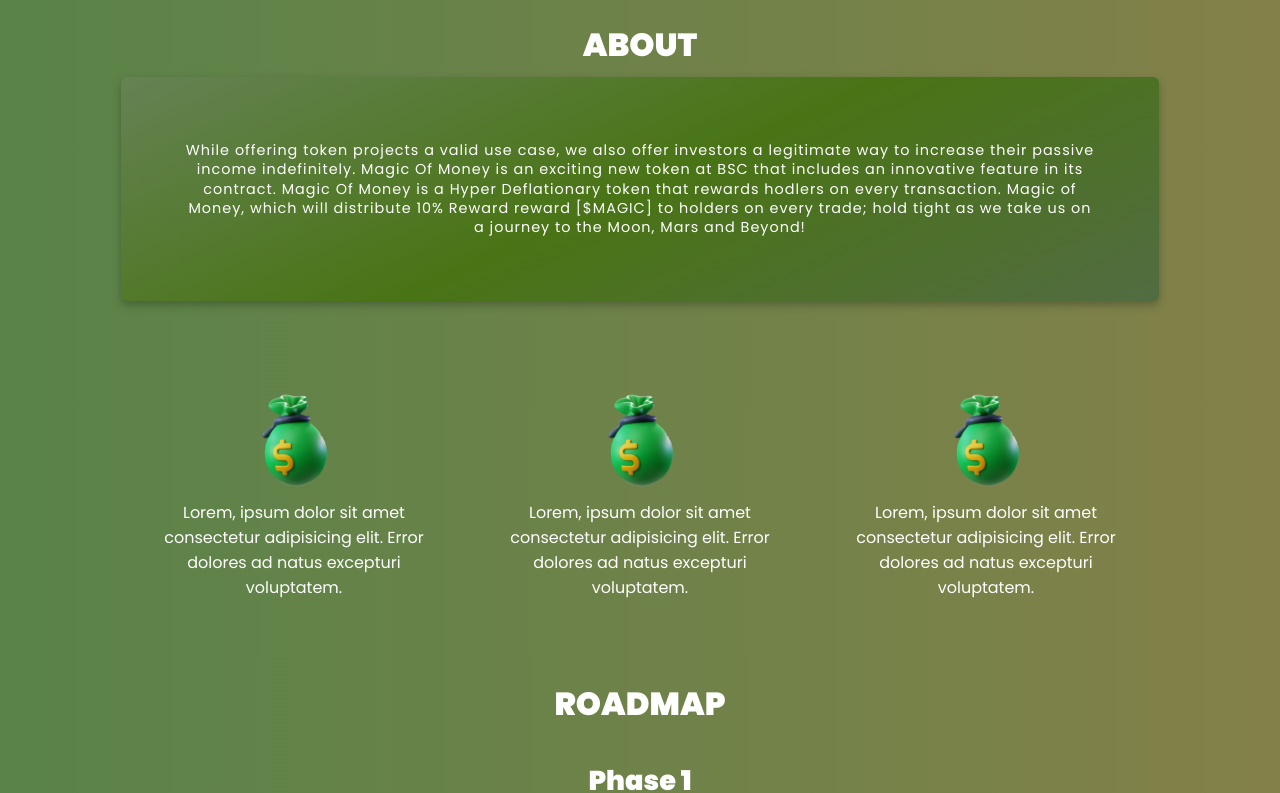
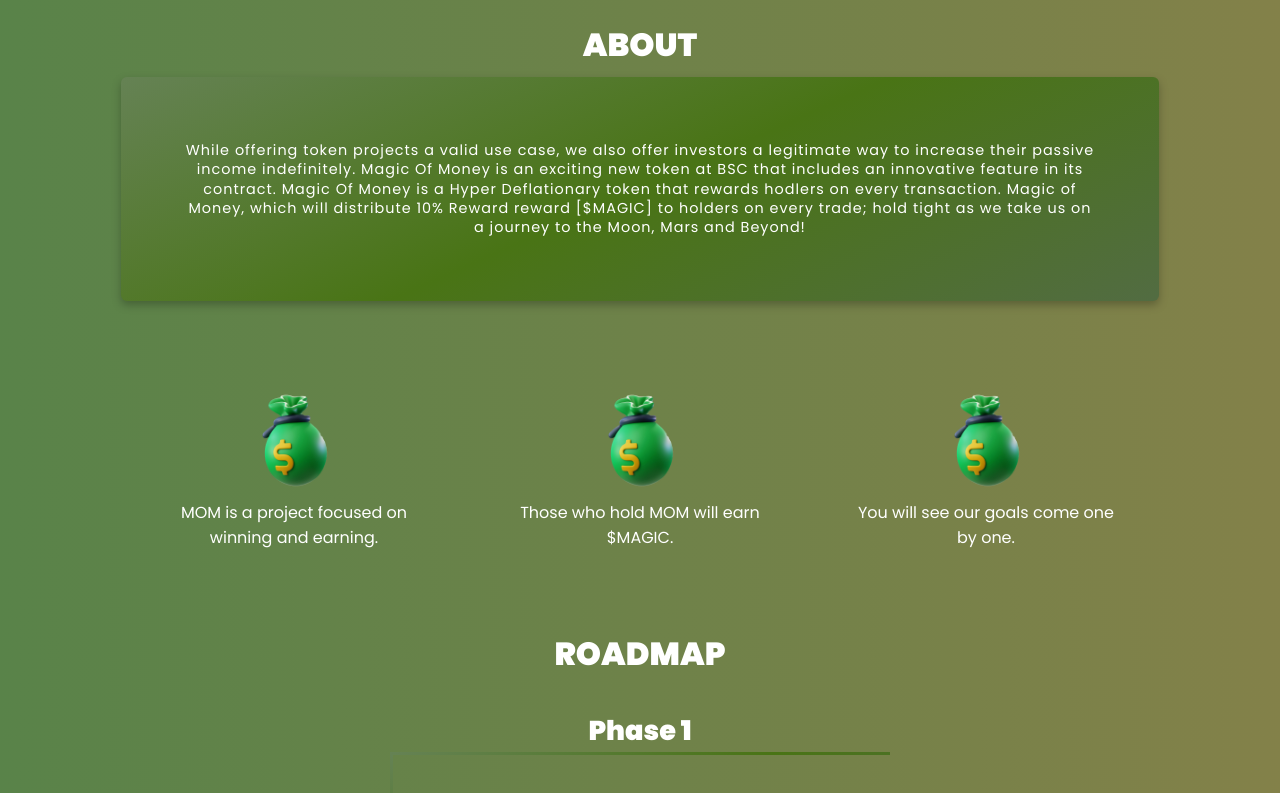
Before and after one commit to magicofmoneydev/magic-of-money-website, a React (Create React App) app: page / in a window 1280 px wide. Shown: the part 869-1662 px from the top of the page. Built offline with nearby package versions, Linux system fonts and the light colour scheme.

Commit message:
props texts, video loop,autoplay

```diff
--- a/src/components/banner/Banner.jsx
+++ b/src/components/banner/Banner.jsx
@@ -17,7 +17,9 @@
             </div>
         </div>
          <div className='banner-image-wrap'>
-            <video src={img}  autoPlay loop ></video>
+            <video  autoPlay loop muted>
+            <source src={img} type="video/mp4"/>
+            </video>
         </div>
     </section>
   )
--- a/src/components/props/Props.jsx
+++ b/src/components/props/Props.jsx
@@ -10,7 +10,7 @@
           <img src={img1} alt="" />
         </div>
         <p className='prop-text'>
-          Lorem, ipsum dolor sit amet consectetur adipisicing elit. Error dolores ad natus excepturi voluptatem.
+        MOM is a project focused on winning and earning.
         </p>
       </div>
 
@@ -19,7 +19,7 @@
           <img src={img1} alt="" />
         </div>
         <p className='prop-text'>
-          Lorem, ipsum dolor sit amet consectetur adipisicing elit. Error dolores ad natus excepturi voluptatem.
+        Those who hold MOM will earn $MAGIC.
         </p>
       </div>
 
@@ -28,7 +28,7 @@
           <img src={img1} alt="" />
         </div>
         <p className='prop-text'>
-          Lorem, ipsum dolor sit amet consectetur adipisicing elit. Error dolores ad natus excepturi voluptatem.
+        You will see our goals come one by one.
         </p>
       </div>
     </section>
```
